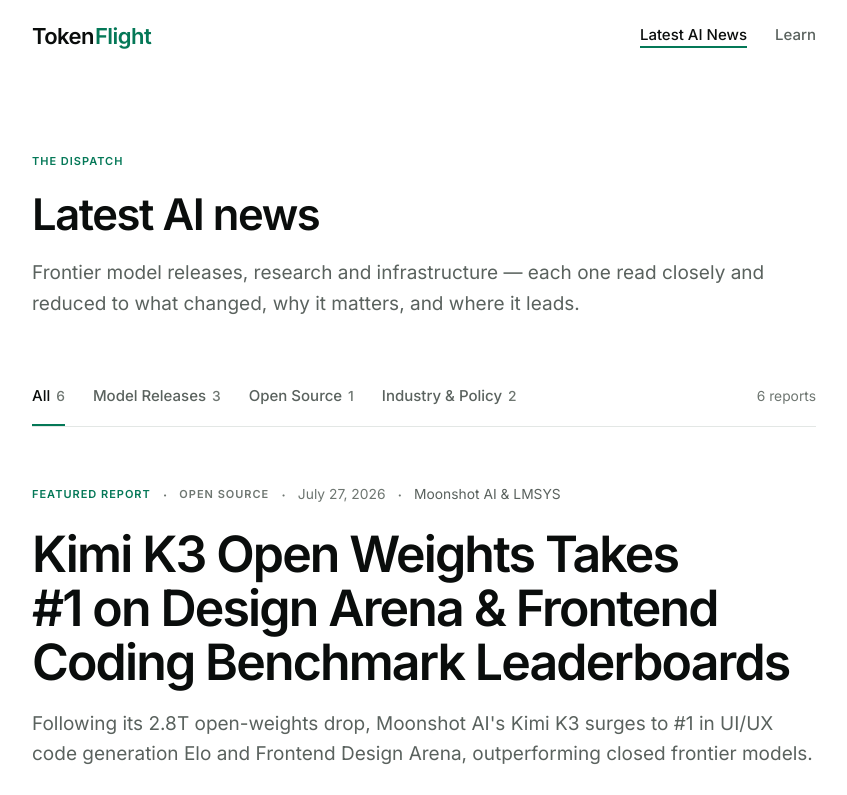
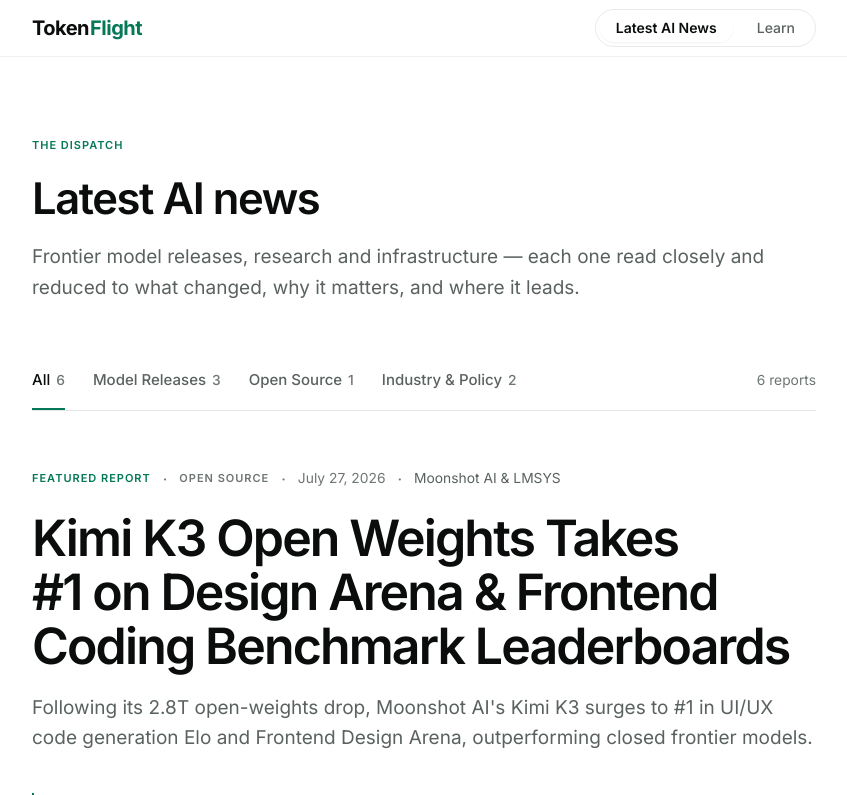
Before and after one commit to moseslmathew/token-flight, a Next.js app: page / in a window 1280 px wide. Shown: the top 795 px of the page, without its empty margins (216-1063 px from the left). Built offline with nearby package versions, Linux system fonts and the light colour scheme.

Commit message:
style: refine navbar design with sleek height, backdrop blur, and segmented pill tabs while preserving original labels

```diff
--- a/components/Navbar.tsx
+++ b/components/Navbar.tsx
@@ -26,35 +26,36 @@
 
   return (
     <header
-      className={`sticky top-0 z-50 transition-[background-color,border-color,backdrop-filter] duration-300 ${
+      className={`sticky top-0 z-50 transition-all duration-300 ${
         scrolled
-          ? 'bg-paper/85 backdrop-blur-md border-b border-rule'
-          : 'bg-paper border-b border-transparent'
+          ? 'bg-paper/90 backdrop-blur-md border-b border-rule shadow-xs'
+          : 'bg-paper/70 backdrop-blur-sm border-b border-rule/60'
       }`}
     >
-      <div className="measure-wide flex h-[4.5rem] items-center justify-between gap-6 px-4 sm:px-6">
+      <div className="measure-wide flex h-14 items-center justify-between gap-6 px-4 sm:px-6">
         {/* Wordmark */}
         <Link href="/" className="group flex items-baseline gap-px shrink-0">
-          <span className="text-[1.375rem] font-semibold tracking-tight text-ink-strong">
+          <span className="text-[1.25rem] font-bold tracking-tight text-ink-strong">
             Token
           </span>
-          <span className="text-[1.375rem] font-semibold tracking-tight text-accent transition-colors duration-200 group-hover:text-accent">
+          <span className="text-[1.25rem] font-bold tracking-tight text-accent transition-colors duration-200 group-hover:text-accent-deep">
             Flight
           </span>
         </Link>
 
         {/* Primary navigation */}
-        <nav className="flex items-center gap-5 sm:gap-7 shrink-0">
+        <nav className="flex items-center gap-1 sm:gap-2 rounded-full bg-card/80 p-1 border border-rule/80">
           {NAV_LINKS.map((link) => {
             const active = link.match(pathname);
             return (
               <Link
                 key={link.href}
                 href={link.href}
-                data-active={active}
                 aria-current={active ? 'page' : undefined}
-                className={`link-underline pb-0.5 text-[0.9375rem] font-medium whitespace-nowrap transition-colors duration-200 ${
-                  active ? 'text-ink-strong' : 'text-ink-muted hover:text-ink-strong'
+                className={`relative rounded-full px-4 py-1 text-xs sm:text-sm font-medium transition-all duration-200 whitespace-nowrap ${
+                  active
+                    ? 'bg-paper text-ink-strong shadow-xs font-semibold'
+                    : 'text-ink-muted hover:text-ink-strong'
                 }`}
               >
                 {link.label}
```
